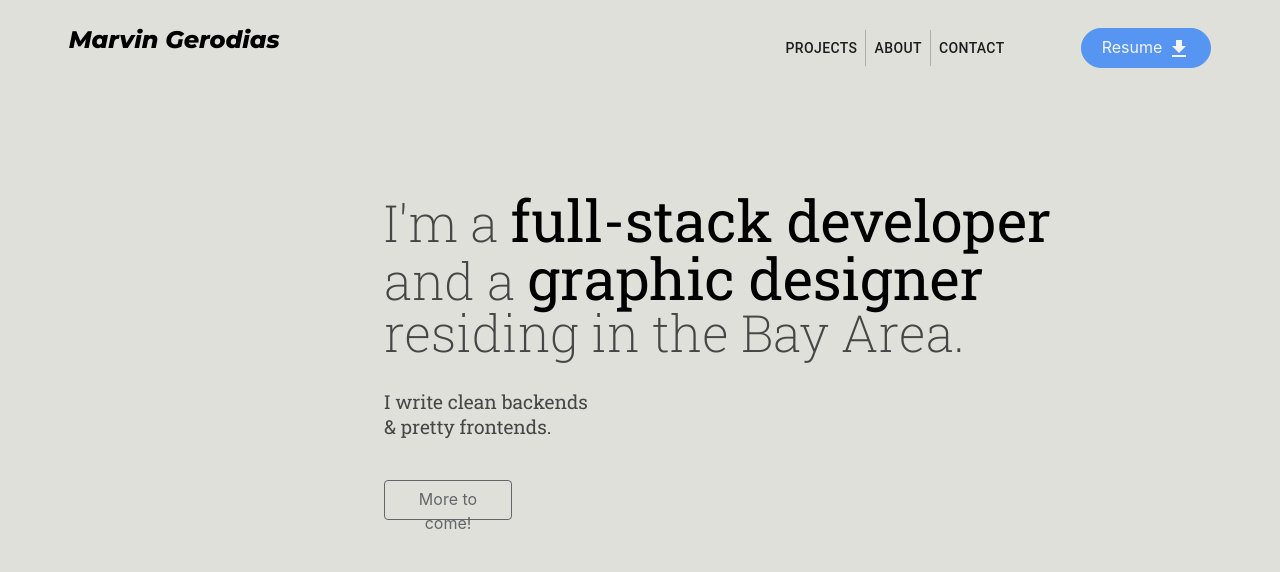
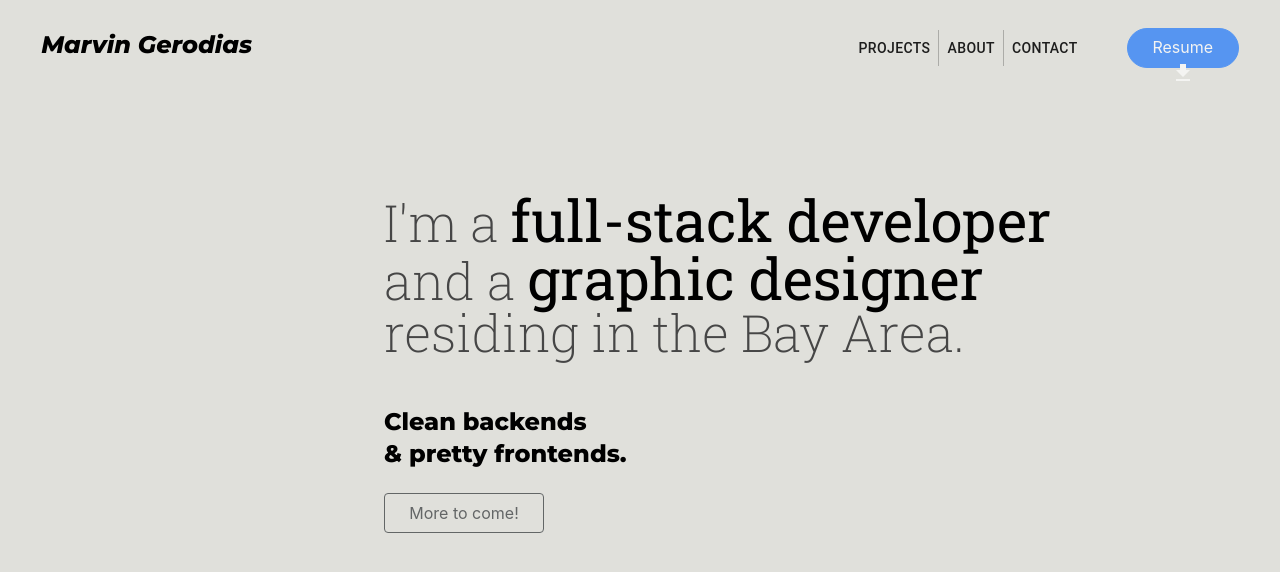
Before and after one commit to Marvin-Gerodias/PORTFOLIO, a React (Create React App) app: page / in a window 1280 px wide. Shown: the top 572 px of the page. Built offline with nearby package versions, Linux system fonts and the light colour scheme.

Commit message:
initial deployment - developer portfolio

```diff
--- a/public/index.html
+++ b/public/index.html
@@ -55,7 +55,7 @@
   <!--###########################################################-->
 
 
-    <title>React App</title>
+    <title>MG | Portfolio</title>
   </head>
   <body>
     <noscript>You need to enable JavaScript to run this app.</noscript>
--- a/src/components/Landing.js
+++ b/src/components/Landing.js
@@ -8,7 +8,9 @@ function Landing() {
                 <p>I'm a <span>full-stack developer</span> and a <span>graphic designer</span> residing in the Bay Area.</p>
             </div>
             <div className="tagline__2">
-                <p>I write clean backends <br/><span>&</span> pretty frontends.</p>
+                <p>Clean backends<br/>
+                <span>& </span>
+                pretty frontends.</p>
             </div>
             <div className="button1">
             <button type="button" class="btn btn-outline-dark" disabled>More to come!</button>
--- a/src/css/Header.css
+++ b/src/css/Header.css
@@ -19,7 +19,8 @@
     font-weight: 800;
     font-style: italic;
     font-size: 1.5rem;
-    width:50vw;
+    width:60vw;
+    padding-top: 10px;
     text-align: left;
     color: black;
     float: left;
@@ -40,8 +41,9 @@
 } */
 
 .resume__download button {
-    width: 130px;
-    height:40px;
+    width: 7rem;
+    height:2.5rem;
     border-radius: 50px;
+    font-size: 1rem;
 
 }
--- a/src/css/Landing.css
+++ b/src/css/Landing.css
@@ -26,26 +26,26 @@
 
 .tagline__2 {
     /* border: 1px solid darkred; */
-    font-family: 'Roboto Slab', serif;
-    font-weight: 400;
+    font-family: 'Montserrat', serif;
+    font-weight: 600;
     /* font-style: italic; */
-    color: rgb(70, 70, 70);
-    font-size: 1.5vw;
+    color: black;
+    font-size: 1.5rem;
     text-align: left;
     line-height: 1.3;
     width:20vw;
-    margin-top: 4vh;
+    margin-top: 6vh;
 }
 
 .main__landing .button1 {
     /* border: 1px solid darkred; */
     float: left;
-    margin-top: 3vh;
+    margin-top: 1vh;
 
 }
 
 .main__landing button {
-    width: 10vw;
+    width: 10rem;
     height: 5vh;
 
 }
```
